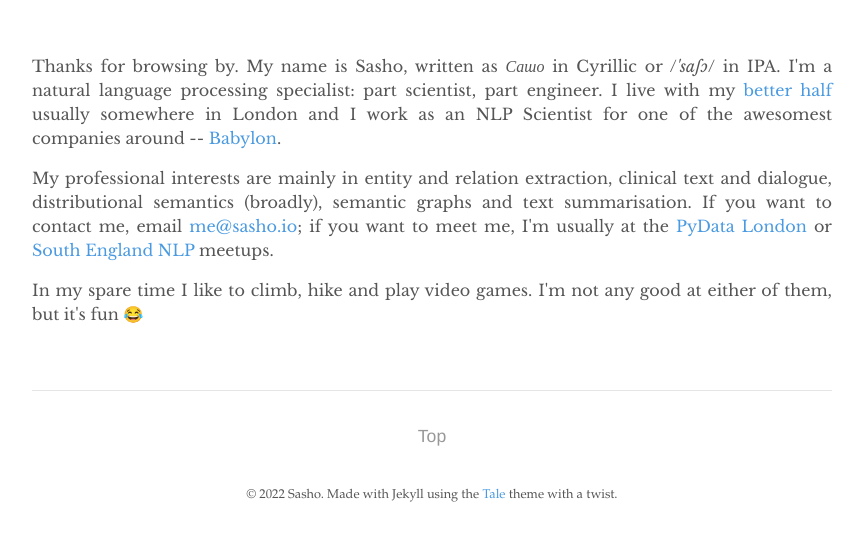
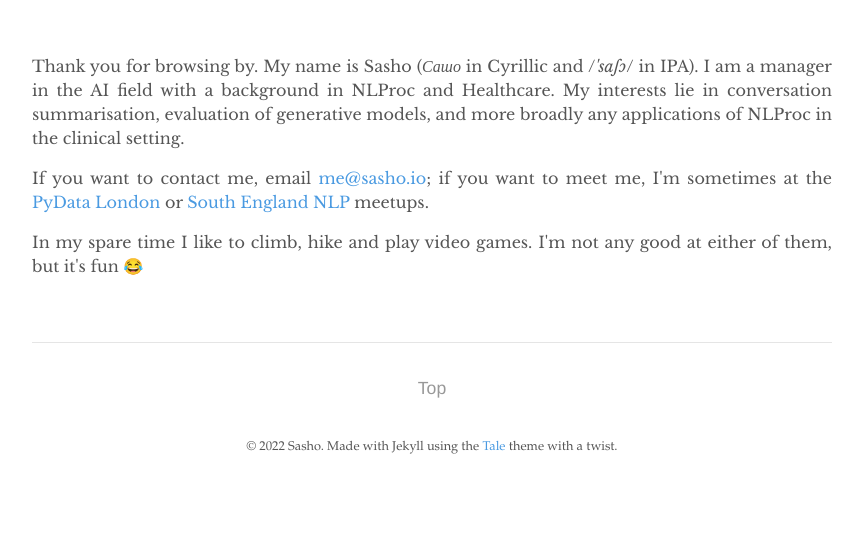
Before and after one commit to savkov/savkov.github.io, a Jekyll site: the page built from index.html, in a window 1280 px wide, cut to the strip 508-1046 px from the top of the page. Shown: the whole strip, without its empty margins (208-1073 px from the left). Built offline with Jekyll 4.4.1, drawn with Linux system fonts in a browser that asks for light colours; the list of posts is cut into pages by our own code; after the commit the page ends 998 px from its top, so only the background shows below that.

Commit message:
👨‍💼 update about page

```diff
--- a/index.html
+++ b/index.html
@@ -8,10 +8,10 @@ permalink: /
 
 
 <p style="padding-top: 50px;">
-Thanks for browsing by. My name is Sasho, written as <i>Сашо</i> in Cyrillic or /<i>'saʃɔ</i>/ in IPA. I'm a natural language processing specialist: part scientist, part engineer. I live with my <a href="http://misspumpkin.co.uk/">better half</a> usually somewhere in London and I work as an NLP Scientist for one of the awesomest companies around -- <a href="https://www.babylonhealth.com/">Babylon</a>.
+Thank you for browsing by. My name is Sasho (<i>Сашо</i> in Cyrillic and /<i>'saʃɔ</i>/ in IPA). I am a manager in the AI field with a background in NLProc and Healthcare. My interests lie in conversation summarisation, evaluation of generative models, and more broadly any applications of NLProc in the clinical setting.
 </p>
 <p>
-My professional interests are mainly in entity and relation extraction, clinical text and dialogue, distributional semantics (broadly), semantic graphs and text summarisation. If you want to contact me, email <a href="mailto:me@sasho.io">me@sasho.io</a>; if you want to meet me, I'm usually at the <a href="https://www.meetup.com/PyData-London-Meetup/">PyData London</a> or <a href="https://www.meetup.com/South-England-Natural-Language-Processing-Meetup/">South England NLP</a> meetups.
+If you want to contact me, email <a href="mailto:me@sasho.io">me@sasho.io</a>; if you want to meet me, I'm sometimes at the <a href="https://www.meetup.com/PyData-London-Meetup/">PyData London</a> or <a href="https://www.meetup.com/South-England-Natural-Language-Processing-Meetup/">South England NLP</a> meetups.
 </p>
 <p>
 In my spare time I like to climb, hike and play video games. I'm not any good at either of them, but it's fun 😂
```
